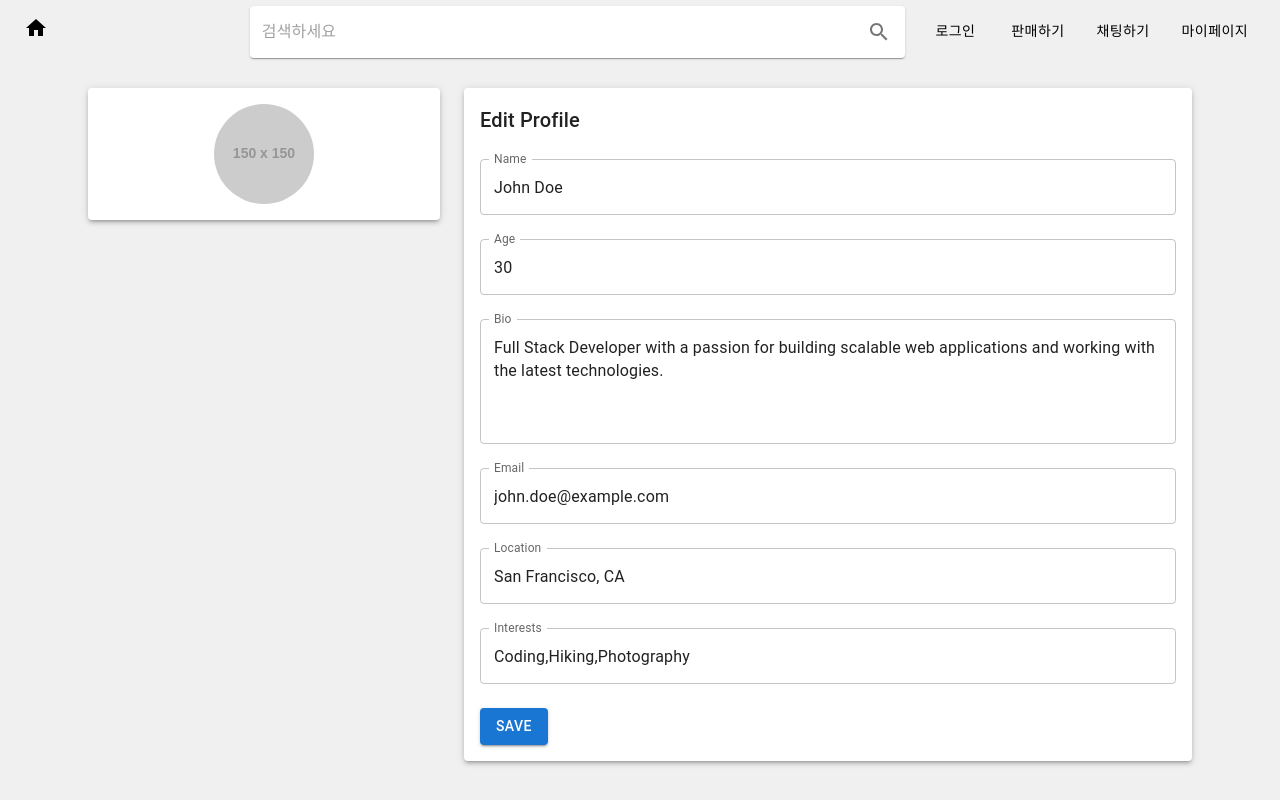
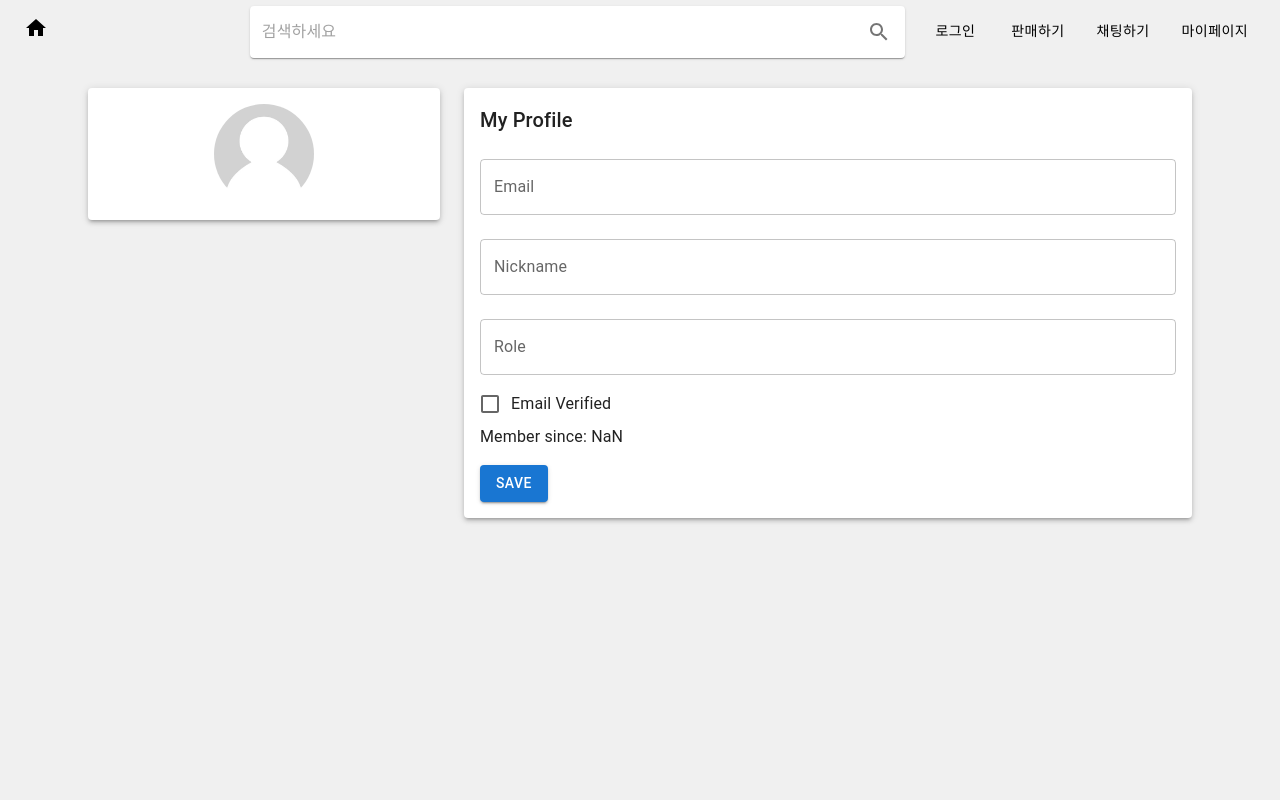
Before and after one commit to Ormi5-StrikeOut/Play-Baseball, a Next.js app in the folder fe/play-baseball-fe/: page /my in a window 1280 px wide. Built offline with nearby package versions, Linux system fonts and the light colour scheme.

Commit message:
feat: Update user object, prepare for axios implementation of user profile

```diff
--- /dev/null
+++ b/fe/play-baseball-fe/components/MyProfile.tsx
@@ -0,0 +1,96 @@
+import React, { useState } from 'react';
+import{ Grid, Paper, Typography, Avatar, Box, TextField, Button, Checkbox, FormControlLabel } from '@mui/material';
+
+const initialUser = {
+    id: -1,
+    email: "",
+    nickname: "",
+    role: "",
+    createdAt: NaN,
+    updatedAt: NaN,
+    lastLoginDate: NaN,
+    deletedAt: NaN,
+    emailVerified: false
+};
+
+const MyProfile: React.FC = () => {
+    const [user, setUser] = useState(initialUser);
+
+    const handleChange = (e: React.ChangeEvent<HTMLInputElement>) => {
+        const { name, value } = e.target;
+        setUser((prevUser) => ({
+            ...prevUser,
+            [name]: value,
+        }));
+    };
+
+    const handleSubmit = (e: React.FormEvent<HTMLFormElement>) => {
+        e.preventDefault();
+        // Handle form submission logic here (e.g., send data to server)
+        console.log('User Profile Updated:', user);
+    };
+
+    return (
+        <Box sx={{ flexGrow: 1, padding: 3 }}>
+            <Grid container spacing={3} justifyContent="center">
+                <Grid item xs={12} md={4}>
+                    <Paper elevation={3} sx={{ padding: 2 }}>
+                        <Box sx={{ textAlign: 'center' }}>
+                            <Avatar
+                                src={"./assets/profile_placeholder.jpg"}
+                                alt={`${user.nickname}'s avatar`}
+                                sx={{ width: 100, height: 100, margin: '0 auto' }}
+                            />
+                        </Box>
+                    </Paper>
+                </Grid>
+                <Grid item xs={12} md={8}>
+                    <Paper elevation={3} sx={{ padding: 2 }}>
+                        <form onSubmit={handleSubmit}>
+                            <Typography variant="h6" gutterBottom>
+                                My Profile
+                            </Typography>
+                            <TextField
+                                fullWidth
+                                margin="normal"
+                                label="Email"
+                                name="email"
+                                type="email"
+                                value={user.email}
+                                onChange={handleChange}
+                            />
+                            <TextField
+                                fullWidth
+                                margin="normal"
+                                label="Nickname"
+                                name="nickname"
+                                value={user.nickname}
+                                onChange={handleChange}
+                            />
+                            <TextField
+                                fullWidth
+                                margin="normal"
+                                label="Role"
+                                name="role"
+                                value={user.role}
+                                onChange={handleChange}
+                            />
+                            <FormControlLabel control={<Checkbox
+                                value={user.emailVerified}
+                            />} label="Email Verified" />
+
+                            <Box className="italic">
+                                Member since: {user.createdAt}
+                            </Box>
+                            <Button variant="contained" color="primary" type="submit" sx={{ mt: 2 }}>
+                                Save
+                            </Button>
+                        </form>
+                    </Paper>
+                </Grid>
+            </Grid>
+        </Box>
+    );
+};
+
+export default MyProfile;
--- a/fe/play-baseball-fe/components/UserProfile.tsx
+++ b/fe/play-baseball-fe/components/UserProfile.tsx
@@ -1,32 +1,20 @@
 import React, { useState } from 'react';
-import{ Grid, Paper, Typography, Avatar, Box, TextField, Button } from '@mui/material';
+import { Grid, Paper, Typography, Avatar, Box } from '@mui/material';
 
 const initialUser = {
-    name: 'John Doe',
-    age: 30,
-    bio: 'Full Stack Developer with a passion for building scalable web applications and working with the latest technologies.',
-    avatarUrl: 'https://via.placeholder.com/150',
-    email: 'john.doe@example.com',
-    location: 'San Francisco, CA',
-    interests: ['Coding', 'Hiking', 'Photography'],
+    id: -1,
+    email: "user@example.com",
+    nickname: "UserNickname",
+    role: "UserRole",
+    createdAt: NaN,
+    updatedAt: NaN,
+    lastLoginDate: NaN,
+    deletedAt: NaN,
+    emailVerified: false
 };
 
 const UserProfile: React.FC = () => {
-    const [user, setUser] = useState(initialUser);
-
-    const handleChange = (e: React.ChangeEvent<HTMLInputElement>) => {
-        const { name, value } = e.target;
-        setUser((prevUser) => ({
-            ...prevUser,
-            [name]: value,
-        }));
-    };
-
-    const handleSubmit = (e: React.FormEvent<HTMLFormElement>) => {
-        e.preventDefault();
-        // Handle form submission logic here (e.g., send data to server)
-        console.log('User Profile Updated:', user);
-    };
+    const [user] = useState(initialUser);
 
     return (
         <Box sx={{ flexGrow: 1, padding: 3 }}>
@@ -35,8 +23,8 @@ const UserProfile: React.FC = () => {
                     <Paper elevation={3} sx={{ padding: 2 }}>
                         <Box sx={{ textAlign: 'center' }}>
                             <Avatar
-                                src={user.avatarUrl}
-                                alt={`${user.name}'s avatar`}
+                                src={"/assets/profile_placeholder.jpg"}
+                                alt={`${user.nickname}'s avatar`}
                                 sx={{ width: 100, height: 100, margin: '0 auto' }}
                             />
                         </Box>
@@ -44,66 +32,24 @@ const UserProfile: React.FC = () => {
                 </Grid>
                 <Grid item xs={12} md={8}>
                     <Paper elevation={3} sx={{ padding: 2 }}>
-                        <form onSubmit={handleSubmit}>
-                            <Typography variant="h6" gutterBottom>
-                                Edit Profile
-                            </Typography>
-                            <TextField
-                                fullWidth
-                                margin="normal"
-                                label="Name"
-                                name="name"
-                                value={user.name}
-                                onChange={handleChange}
-                            />
-                            <TextField
-                                fullWidth
-                                margin="normal"
-                                label="Age"
-                                name="age"
-                                type="number"
-                                value={user.age}
-                                onChange={handleChange}
-                            />
-                            <TextField
-                                fullWidth
-                                margin="normal"
-                                label="Bio"
-                                name="bio"
-                                multiline
-                                rows={4}
-                                value={user.bio}
-                                onChange={handleChange}
-                            />
-                            <TextField
-                                fullWidth
-                                margin="normal"
-                                label="Email"
-                                name="email"
-                                type="email"
-                                value={user.email}
-                                onChange={handleChange}
-                            />
-                            <TextField
-                                fullWidth
-                                margin="normal"
-                                label="Location"
-                                name="location"
-                                value={user.location}
-                                onChange={handleChange}
-                            />
-                            <TextField
-                                fullWidth
-                                margin="normal"
-                                label="Interests"
-                                name="interests"
-                                value={user.interests}
-                                onChange={handleChange}
-                            />
-                            <Button variant="contained" color="primary" type="submit" sx={{ mt: 2 }}>
-                                Save
-                            </Button>
-                        </form>
+                        <Typography variant="h6" gutterBottom>
+                            My Profile
+                        </Typography>
+                        <Typography variant="body1" gutterBottom>
+                            <strong>Email:</strong> {user.email}
+                        </Typography>
+                        <Typography variant="body1" gutterBottom>
+                            <strong>Nickname:</strong> {user.nickname}
+                        </Typography>
+                        <Typography variant="body1" gutterBottom>
+                            <strong>Role:</strong> {user.role}
+                        </Typography>
+                        <Typography variant="body1" gutterBottom>
+                            <strong>Email Verified:</strong> {user.emailVerified ? "Yes" : "No"}
+                        </Typography>
+                        <Typography variant="body2" className="italic">
+                            Member since: {user.createdAt}
+                        </Typography>
                     </Paper>
                 </Grid>
             </Grid>
--- a/fe/play-baseball-fe/pages/my/index.tsx
+++ b/fe/play-baseball-fe/pages/my/index.tsx
@@ -1,11 +1,11 @@
 import React from 'react';
-import UserProfile from '../../components/UserProfile';
+import MyProfile from '../../components/MyProfile';
 import Wrapper from '../../components/Wrapper'
 
 const My: React.FC = () => {
     return (
         <Wrapper>
-            <UserProfile />
+            <MyProfile />
         </Wrapper>
     );
 };
```
Also changed, not shown: fe/play-baseball-fe/components/UserItem.tsx (+4 -4 lines), fe/play-baseball-fe/components/UserList.tsx (+24 -12 lines), fe/play-baseball-fe/constants/types.ts (+9 -5 lines), fe/play-baseball-fe/pages/member/[id].js (deleted, +0 -10 lines), fe/play-baseball-fe/pages/member/[id].tsx (added), fe/play-baseball-fe/public/assets/profile_placeholder.jpg (added).
